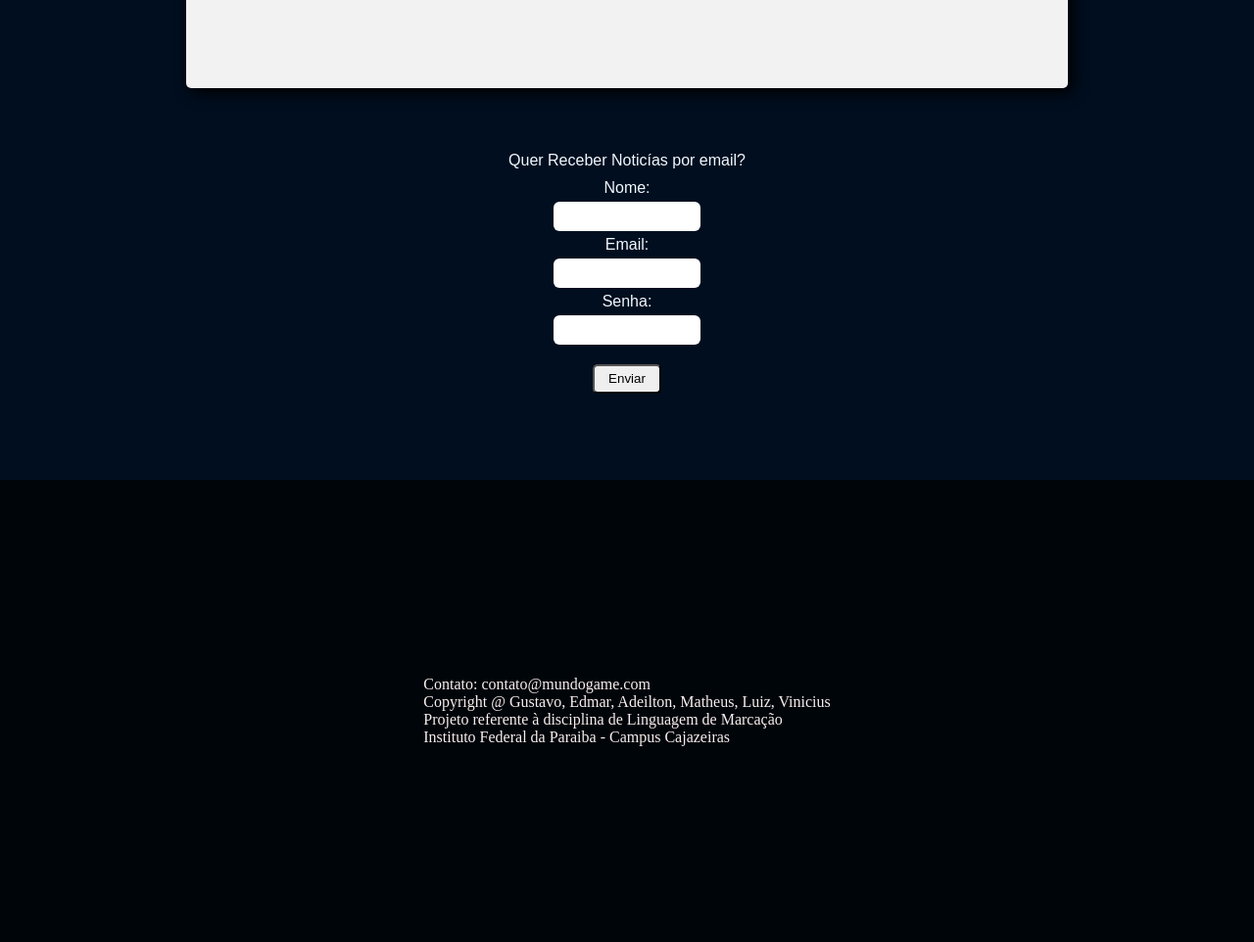
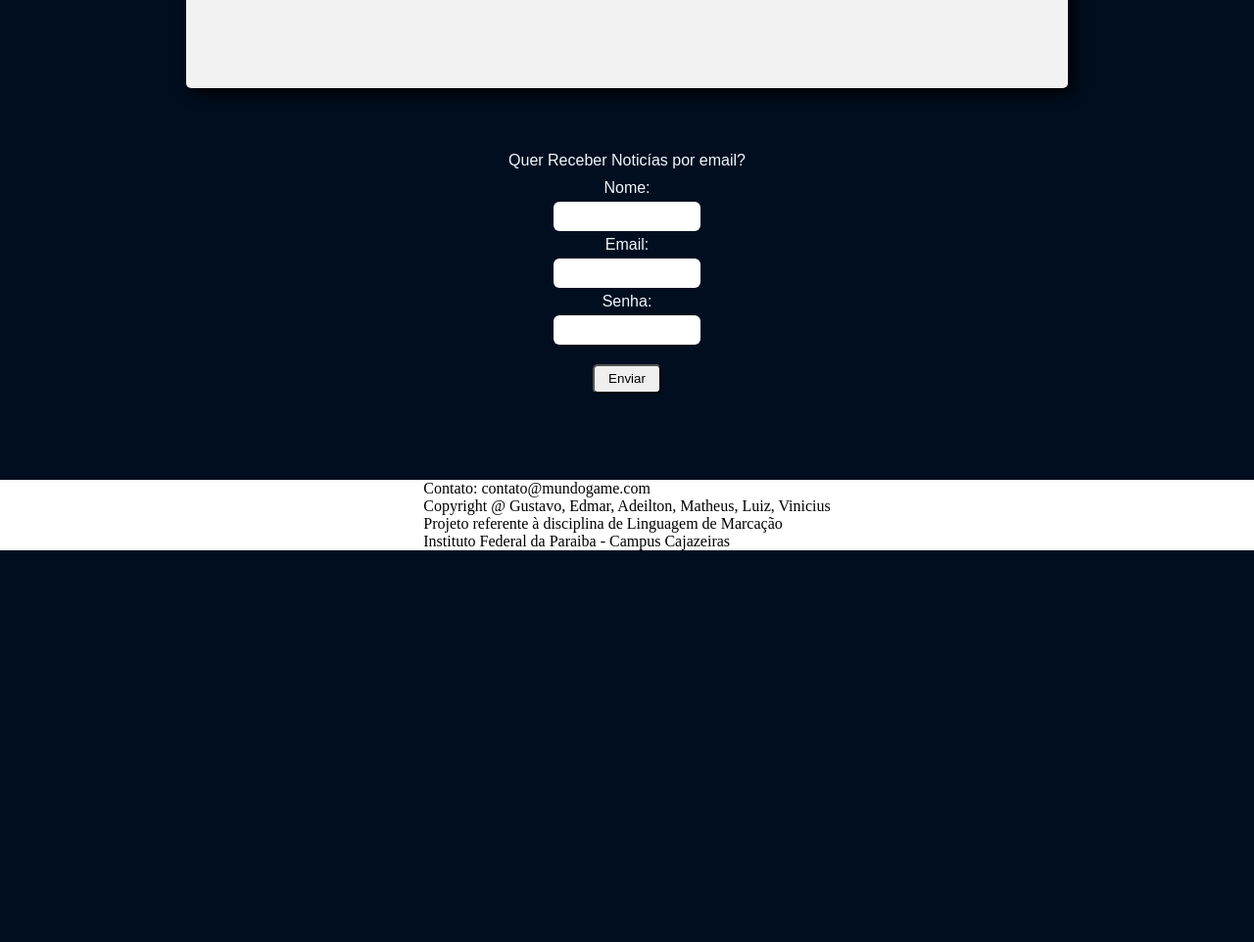
Before and after one commit to gustavobardavid/projeto-final, a plain HTML site: page toppc.index.html in a window 1280 px wide. Shown: the part 9168-10130 px from the top of the page at 98% size. After the commit the page ends 9730 px from the top, so only its background shows below. Drawn offline with nearby package versions, Linux system fonts and the light colour scheme.

Commit message:
Update toppc.index.html

```diff
--- a/toppc.index.html
+++ b/toppc.index.html
@@ -172,7 +172,7 @@
 
         </form>
     </div>
-    <footer style="color: rgb(248, 238, 238); background-color: #00050a ; padding: 200px;">
+    <footer>
 
         Contato: contato@mundogame.com
         <br>
```
